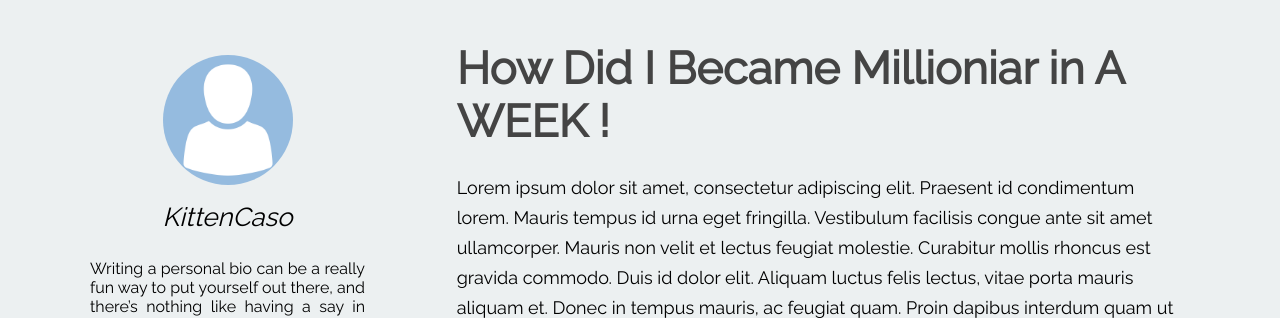
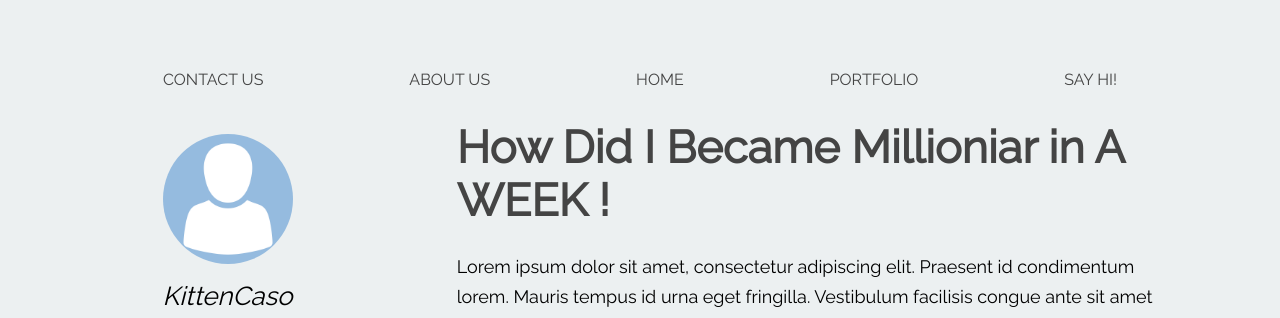
Before and after one commit to s4ad/Blocatg-HTML, a plain HTML site: page index.html in a window 1280 px wide. Shown: the part 200-518 px from the top of the page. Drawn offline with nearby package versions, Linux system fonts and the light colour scheme.

Commit message:
adding menu

```diff
--- /dev/null
+++ b/assets/sass/_navbar.sass
@@ -0,0 +1,7 @@
+.main-menu
+
+    ul
+        margin: 30px 0
+        text-transform: uppercase
+        display: flex
+        justify-content: space-around
--- a/assets/sass/style.sass
+++ b/assets/sass/style.sass
@@ -2,5 +2,6 @@
 @import 'reset'
 @import 'grid'
 @import 'header'
+@import 'navbar'
 @import 'content'
 @import 'footer'
--- a/index.html
+++ b/index.html
@@ -43,6 +43,15 @@
                 </form>
             </div>
         </header>
+        <nav class="container main-menu">
+            <ul>
+                <li><a href="#">Contact Us</a></li>
+                <li><a href="#">About Us</a></li>
+                <li><a href="#">Home</a></li>
+                <li><a href="#">Portfolio</a></li>
+                <li><a href="#">Say Hi!</a></li>
+            </ul>
+        </nav>
         <div class="container row content-block">
             <section class="col-3 bio-sidebar">
                 <div class="avatar">
```
Also changed, not shown: assets/css/style.css, 1 other file.
